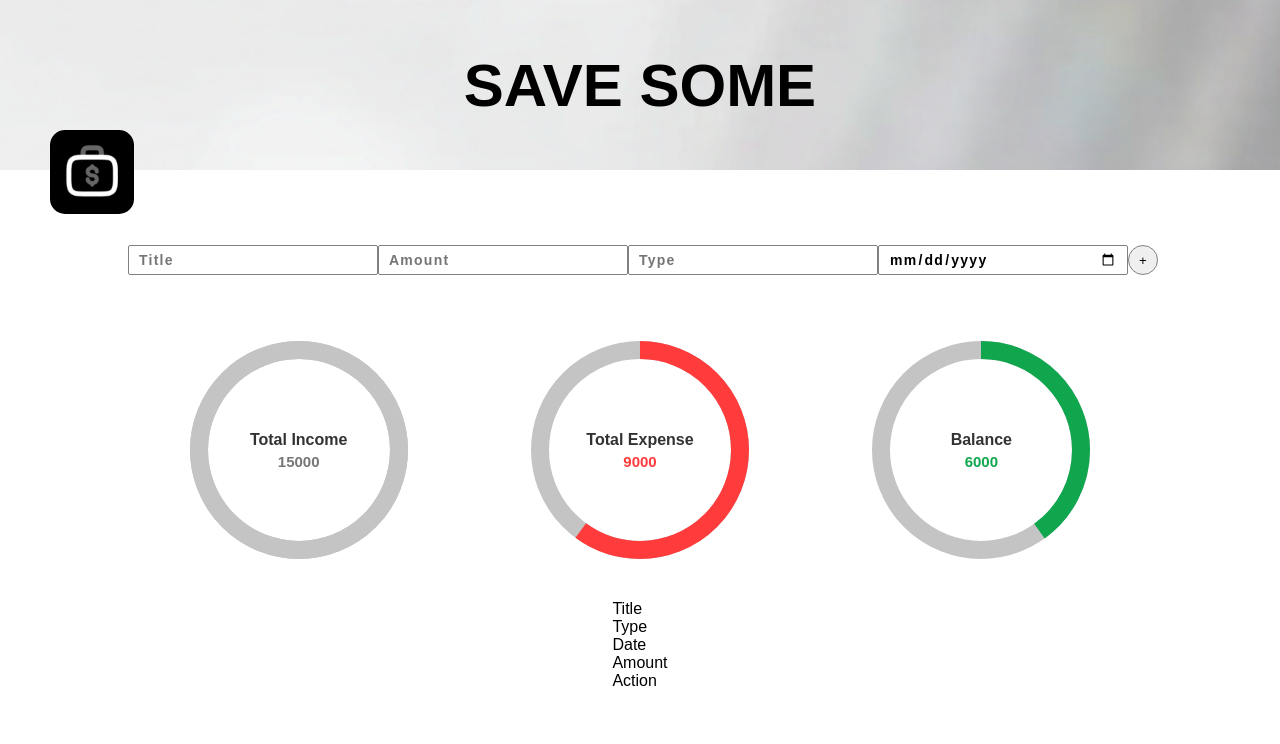
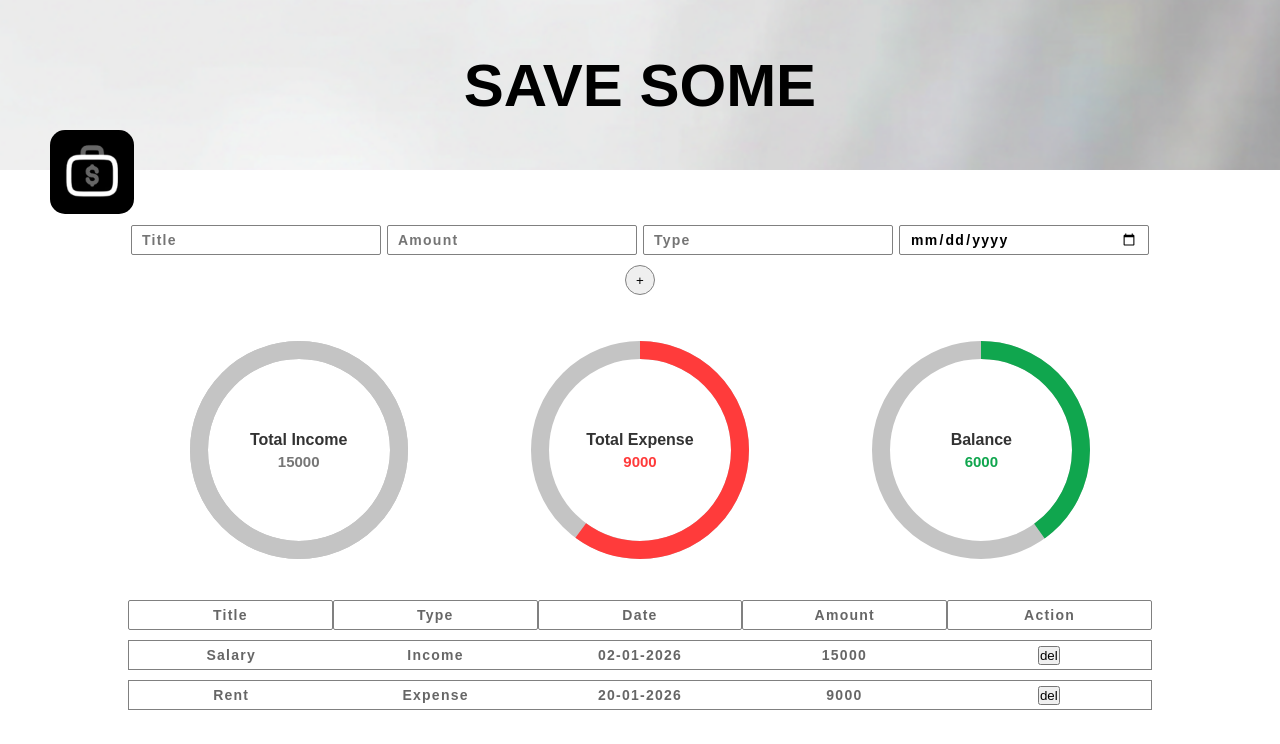
Before and after one commit to chaithanya-9/expense-tracker, a React (Vite) app: page /expense-tracker/dashboard in a window 1280 px wide. Shown: the top 744 px of the page. Built offline with nearby package versions, Linux system fonts and the light colour scheme.

Commit message:
Add transactions table with mapped rows to dashboard

```diff
--- a/src/components/TransactionTable.jsx
+++ b/src/components/TransactionTable.jsx
@@ -28,7 +28,7 @@ function TransactionTable() {
                 <div>Amount</div>
                 <div>Action</div>
             </div>
-            {transactions.map((txn) => {
+            {transactions.map((txn) => (
                 <TransactionRow
                     id={txn.id}
                     title={txn.title}
@@ -36,7 +36,7 @@ function TransactionTable() {
                     date={txn.date}
                     amount={txn.amount}
                 />
-            })}
+            ))}
         </div>
     );
 };
--- a/src/css/dashboard.css
+++ b/src/css/dashboard.css
@@ -49,6 +49,7 @@
     width: 80%;
     height: 80px;
     display: flex;
+    flex-wrap: wrap;
     justify-content: space-around;
     align-items: center;
 }
@@ -106,3 +107,34 @@
     font-size: 15px;
     font-weight: bold;
 }
+
+.transaction-table {
+    /* border: 2px solid red; */
+    margin-bottom: 24px;
+    width: 80%;
+    min-height: 50px;
+}
+
+.table-header,
+.table-row {
+    height: 30px;
+    display: grid;
+    grid-template-columns: 1fr 1fr 1fr 1fr 1fr;
+    margin-bottom: 10px;
+}
+
+.table-header>div,
+.table-row>div {
+    border-radius: 2px;
+    text-align: center;
+    align-content: center;
+    font-size: 14px;
+    letter-spacing: 1.25px;
+    font-weight: 600;
+    color: rgba(0, 0, 0, 0.6);
+}
+
+.table-header>div,
+.table-row {
+    border: 1px solid gray;
+}
--- a/src/css/index.css
+++ b/src/css/index.css
@@ -4,3 +4,7 @@
     padding: 0;
     font-family: sans-serif;
 }
+
+body::-webkit-scrollbar {
+    background: transparent;
+}
```
